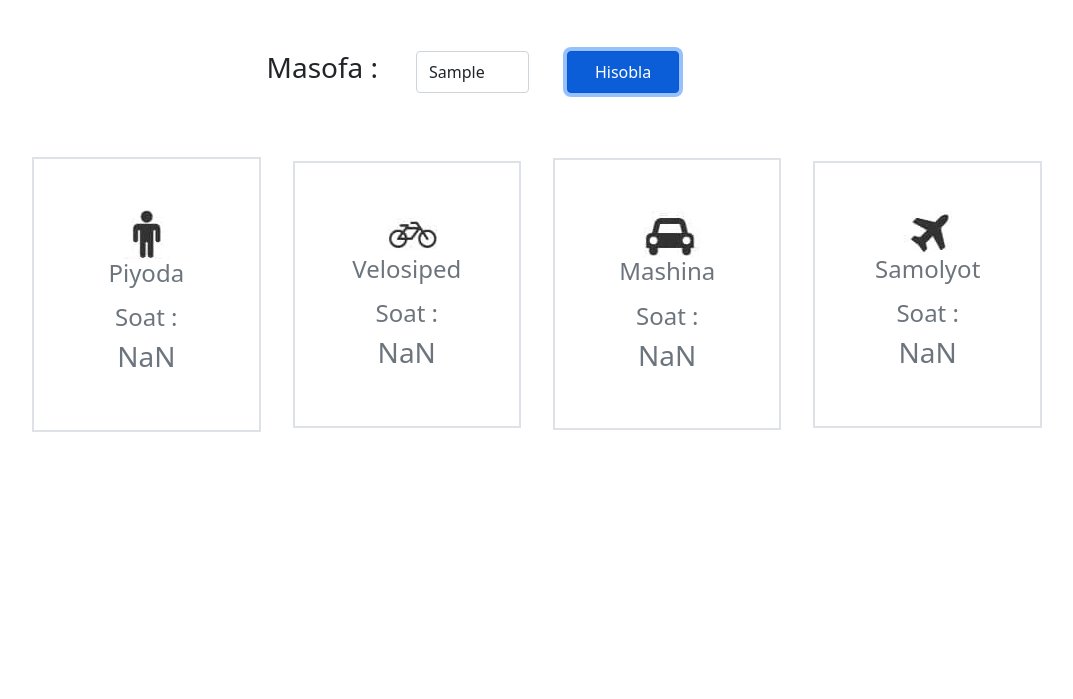
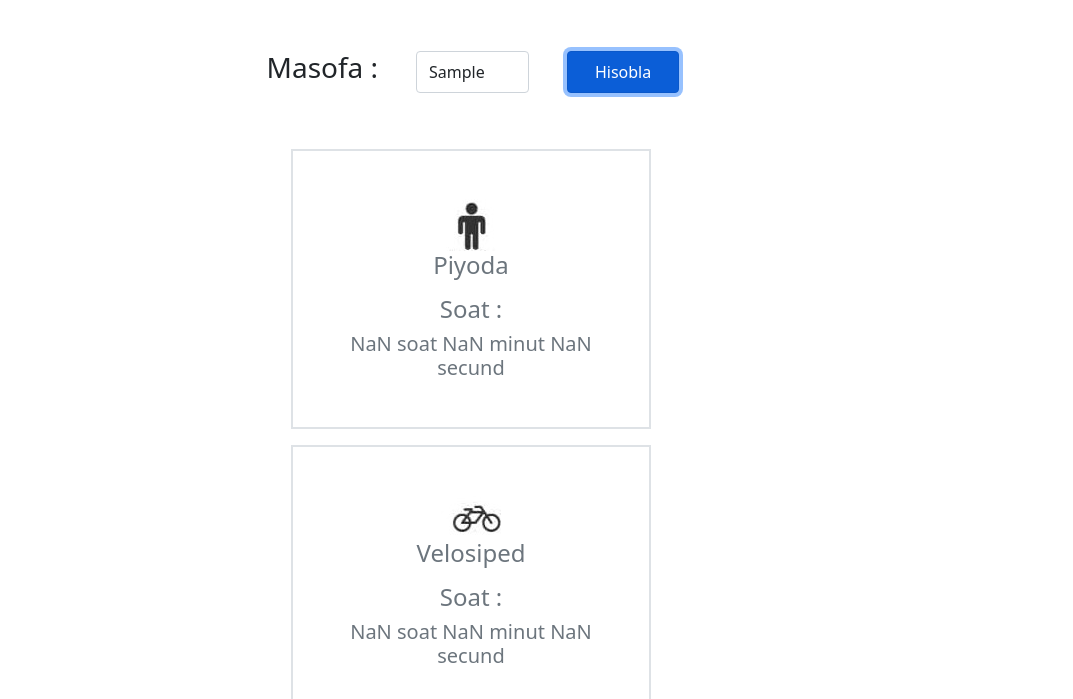
Before and after one commit to bekmirza-pro/who_is_faster_js, a plain HTML site: page index.html in a window 1280 px wide. Both pictures are taken after typing "Sample" into the empty fields and a click on the button "Hisobla". Shown: the part 101-800 px from the top of the page, without its empty margins (167-1240 px from the left). Drawn offline with Linux system fonts and the light colour scheme.

Commit message:
who go first last commit

```diff
--- a/css/main.css
+++ b/css/main.css
@@ -12,6 +12,23 @@
   display: inline-block;
   background-color: rgb(49, 49, 255);
 }
+.box{
+  width: 360px;
+  height: 280px;
+}
+@media only screen and (max-width: 1300px){
+  .goo-box{
+        display: flex;
+        flex-direction: column;
+        align-items: center;
+        margin: 0 auto;
+        margin-left: 235px;
+  }
+  .goo-box-big{
+    display: flex;
+  }
+}
+
 .remove-heading{
   font-size: 32px;
 }
--- a/index.html
+++ b/index.html
@@ -6,52 +6,53 @@
     <meta http-equiv="X-UA-Compatible" content="IE=edge">
     <meta name="viewport" content="width=device-width, initial-scale=1.0">
     <link rel="stylesheet" href="./css/bootstrap.min.css">
+    <link rel="stylesheet" href="./css/main.css">
     <title>Goo</title>
 </head>
 
 <body>
-    <div class="container w-100 mx-auto d-flex flex-column align-items-center">
+    <div class="goo-box-big container mx-auto d-flex flex-column align-items-center">
         <h1 class="heading text-center mt-5">Kim birinchi bo-rish-ga!</h1>
         <form class="form mx-auto d-flex justify-content-around mt-5">
             <h3>Masofa :</h3>
-            <input class="user-input form-control w-25" type="text">
+            <input class="distance-input form-control w-25" type="text">
             <button class="btn btn-primary w-25" type="submit">Hisobla</button>
         </form>
-       <div class="d-flex justify-content-around align-items-center mt-5">
-        <div class="col-12 col-sm-6 col-md-4 col-lg-3 m-3">
+       <div class="goo-box d-flex mt-5">
+        <div class="col-12 col-sm-6 col-md-4 col-lg-3 m-2">
             <div class="box bg-right p-5 border border-2 d-flex flex-column align-items-center">
                 <img src="./images/img1.jpg" alt="img1">
 
                 <h4 class="heading-small text-secondary text-center mb-3">Piyoda</h4>
                 <span class="text-secondary h4">Soat :</span>
-                <span class="paragraf1 text-secondary text-center h3"></s>
+                <span class="paragraf1 text-secondary text-center h5"></s>
             </div>
         </div>
-        <div class="col-12 col-sm-6 col-md-4 col-lg-3 m-3">
+        <div class="col-12 col-sm-6 col-md-4 col-lg-3 m-2">
             <div class="box bg-right p-5 border border-2 d-flex flex-column align-items-center">
                 <img src="./images/img2.jpg" alt="img2">
 
                 <h4 class="heading-small text-secondary text-center mb-3">Velosiped</h4>
                 <span class="text-secondary h4">Soat :</span>
-                <span class="paragraf2 text-secondary text-center h3"></s>
+                <span class="paragraf2 text-secondary text-center h5"></s>
             </div>
         </div>
-        <div class="col-12 col-sm-6 col-md-4 col-lg-3 m-3">
+        <div class="col-12 col-sm-6 col-md-4 col-lg-3 m-2">
             <div class="box bg-right p-5 border border-2 d-flex flex-column align-items-center">
                 <img src="./images/img3.jpg" alt="img3">
 
                 <h4 class="heading-small text-secondary text-center mb-3">Mashina</h4>
                 <span class="text-secondary h4">Soat :</span>
-                <span class="paragraf3 text-secondary text-center h3"></s>
+                <span class="paragraf3 text-secondary text-center h5"></s>
             </div>
         </div>
-        <div class="col-12 col-sm-6 col-md-4 col-lg-3 m-3">
+        <div class="col-12 col-sm-6 col-md-4 col-lg-3 m-2">
             <div class="box bg-right p-5 border border-2 d-flex flex-column align-items-center">
                 <img src="./images/img4.jpg" alt="img4">
 
                 <h4 class="heading-small text-secondary text-center mb-3">Samolyot</h4>
                 <span class="text-secondary h4">Soat :</span>
-                <span class="paragraf4 text-secondary text-center h3"></s>
+                <span class="paragraf4 text-secondary text-center h5"></s>
             </div>
         </div>
        </div>
--- a/js/main.js
+++ b/js/main.js
@@ -1,5 +1,5 @@
 var elForm = document.querySelector(".form");
-var elUserInput = elForm.querySelector(".user-input");
+var elDistanceInput = elForm.querySelector(".distance-input");
 var elResultBox1 = document.querySelector(".paragraf1");
 var elResultBox2 = document.querySelector(".paragraf2");
 var elResultBox3 = document.querySelector(".paragraf3");
@@ -10,14 +10,28 @@ var speedBike = 20.1;
 var speedCar = 70;
 var speedPlane = 800;
 
+function calculateTime(distance, speed){
+  var hour = Math.floor(distance / speed);
+  var minute = Math.floor((distance / speed - hour) * 60);
+  var secound = Math.floor(((distance / speed - hour) * 60 - minute) * 60);
+  return hour + " soat " + minute + " minut " + secound + " secund "
+
+}
 
 
 elForm.addEventListener("submit", function (evt) {
     evt.preventDefault();
 
-    elResultBox1.textContent = (Number(elUserInput.value.trim()) / speedMan).toFixed(2);
-    elResultBox2.textContent = (Number(elUserInput.value.trim()) / speedBike).toFixed(2);
-    elResultBox3.textContent = (Number(elUserInput.value.trim()) / speedCar).toFixed(2);
-    elResultBox4.textContent = (Number(elUserInput.value.trim()) / speedPlane).toFixed(2);
+    var distanceInput = Number(elDistanceInput.value.trim())
+
+    elResultBox1.textContent = calculateTime(distanceInput, speedMan);
+    elResultBox2.textContent = calculateTime(distanceInput, speedBike);
+    elResultBox3.textContent = calculateTime(distanceInput, speedCar);
+    elResultBox4.textContent = calculateTime(distanceInput, speedPlane);
+
+    // elResultBox1.textContent = (Number(elUserInput.value.trim()) / speedMan).toFixe(2);
+    // elResultBox2.textContent = (Number(elUserInput.value.trim()) / speedBike).toFixe(2);
+    // elResultBox3.textContent = (Number(elUserInput.value.trim()) / speedCar).toFixe(2);
+    // elResultBox4.textContent = (Number(elUserInput.value.trim()) / speedPlane).toFixe(2);
 
   });
```
